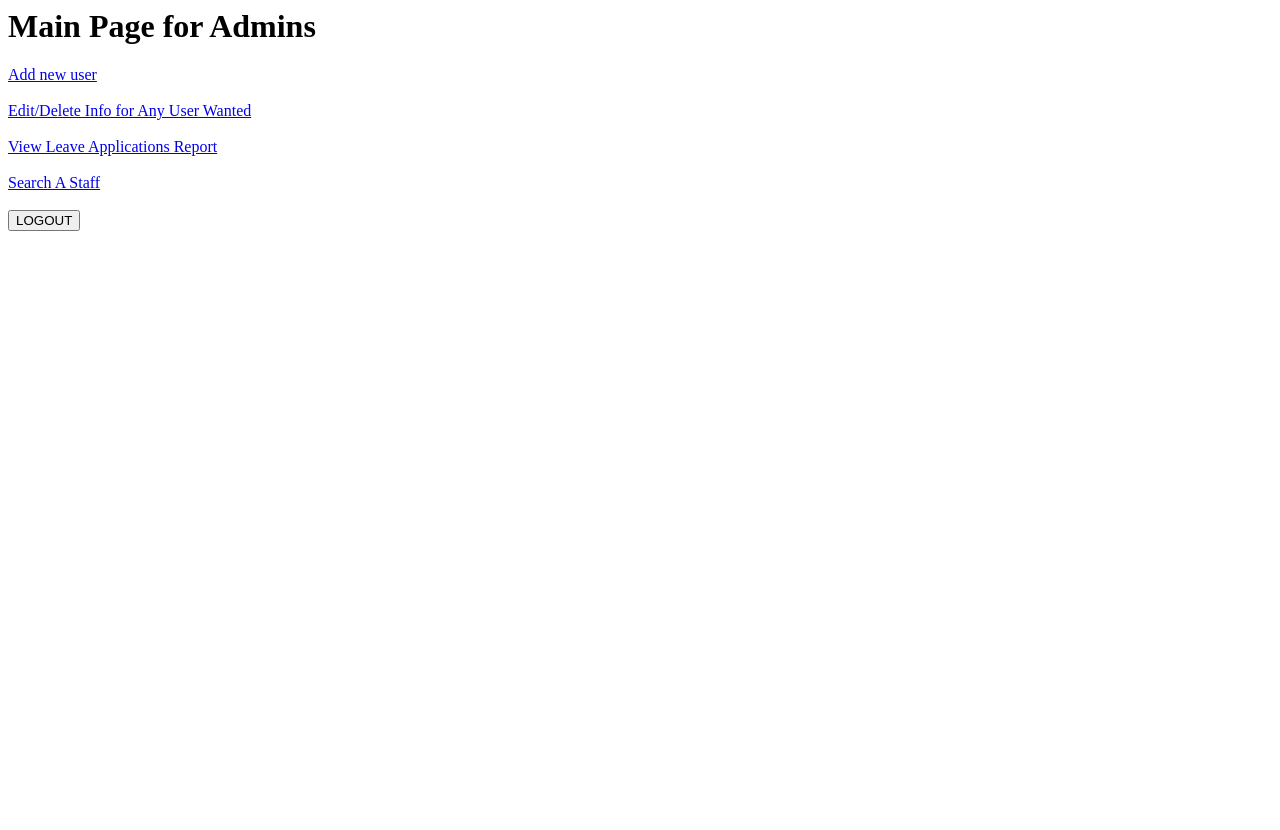
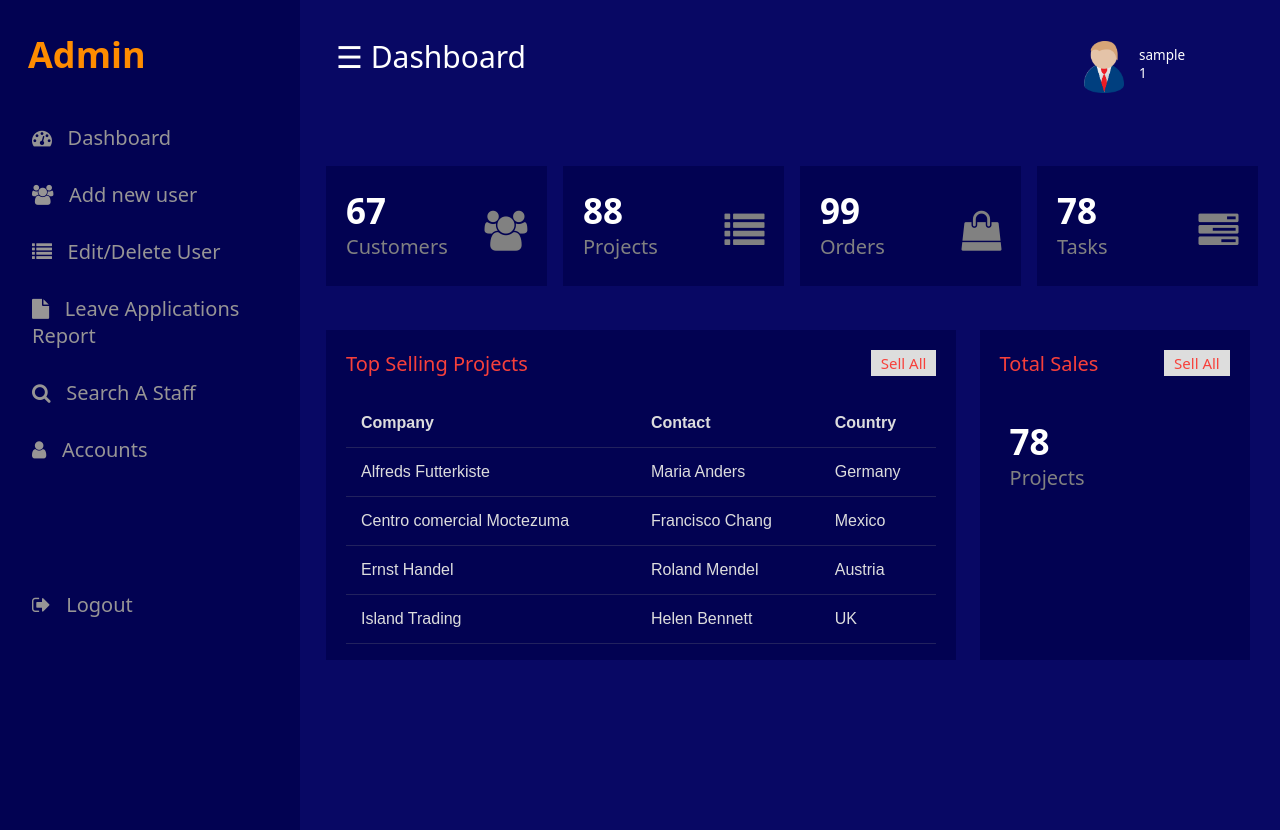
Before and after one commit to IrtisumMusharratRahman/Leave-Application-Management-System, a PHP site: page /check_login.php in a window 1280 px wide. Before the commit the page ends 231 px from the top, so only its background shows below. Run offline with PHP 8.4, Linux system fonts and the light colour scheme; the visitor is signed in with stand-in values (Sample User, id 1).

Commit message:
admin profile

```diff
--- a/admin_main.php
+++ b/admin_main.php
@@ -1,18 +1,137 @@
+
+<!Doctype HTML>
 <html>
-
 <head>
 	<title>Admin Main</title>
+	<link rel="stylesheet" href="./css/admin_main.css" type="text/css"/>
+	<link rel="stylesheet" href="https://cdnjs.cloudflare.com/ajax/libs/font-awesome/4.7.0/css/font-awesome.min.css">
 </head>
 
+
 <body>
-	<h1>Main Page for Admins</h1>
-	<a href="User_form.php">Add new user</a> <br /><br />
-	<a href="view_info.php">Edit/Delete Info for Any User Wanted</a> <br /><br />
-	<a href="report.php">View Leave Applications Report</a> <br /><br />
-	<a href="search_form.php">Search A Staff</a> <br /><br />
 
-	<button onclick="window.location.href='logout.php';"> LOGOUT </button>
+  <div id="mySidenav" class="sidenav">
+  <p class="level">Admin</p>
+  <a href="admin_main.php" class="icon-a"><i class="fa fa-dashboard icons"></i> &nbsp;&nbsp;Dashboard</a>
+  <a href="User_form.php"class="icon-a"><i class="fa fa-users icons"></i> &nbsp;&nbsp;Add new user</a>
+  <a href="view_info.php"class="icon-a"><i class="fa fa-list icons"></i> &nbsp;&nbsp;Edit/Delete User </a>
+  <a href="report.php"class="icon-a"><i class="fa fa-file"></i> &nbsp;&nbsp;Leave Applications Report</a>
+  <a href="search_form.php"class="icon-a"><i class="fa fa-search" ></i> &nbsp;&nbsp;Search A Staff</a>
+  <a href="#"class="icon-a"><i class="fa fa-user icons"></i> &nbsp;&nbsp;Accounts</a>
+  <br>
+  <br>
+  <a href="logout.php"class="icon-a"><i class="fa fa-sign-out"></i> &nbsp;&nbsp;Logout</a>
+   </div>
+      <div id="main">
 
+	    <div class="head">
+		<div class="col-div-6">
+			<span style="font-size:30px;cursor:pointer; color: white;" class="nav"  >&#9776; Dashboard</span>
+			<span style="font-size:30px;cursor:pointer; color: white;" class="nav2"  >&#9776; Dashboard</span>
+	</div>
+
+	<div class="col-div-6">
+	<div class="profile">
+		<img src="./css/images/UserPhoto.png" class="pro-img" />
+		<p><?php echo $_SESSION["USER"] ?>
+		  <br>
+		  <?php echo $_SESSION["id"]   ?>
+		</p>
+	    </div>
+    </div>
+
+	<br>
+	<br>
+	<br>
+	<br>
+
+	<div class="clearfix"></div>
+</div>
+
+	<div class="clearfix"></div>
+	<br/>
+
+	<div class="col-div-3">
+		<div class="box">
+			<p>67<br/><span>Customers</span></p>
+			<i class="fa fa-users box-icon"></i>
+		</div>
+	</div>
+	<div class="col-div-3">
+		<div class="box">
+			<p>88<br/><span>Projects</span></p>
+			<i class="fa fa-list box-icon"></i>
+		</div>
+	</div>
+	<div class="col-div-3">
+		<div class="box">
+			<p>99<br/><span>Orders</span></p>
+			<i class="fa fa-shopping-bag box-icon"></i>
+		</div>
+	</div>
+	<div class="col-div-3">
+		<div class="box">
+			<p>78<br/><span>Tasks</span></p>
+			<i class="fa fa-tasks box-icon"></i>
+		</div>
+	</div>
+	<div class="clearfix"></div>
+	<br/><br/>
+	<div class="col-div-8">
+		<div class="box-8">
+		<div class="content-box">
+			<p>Top Selling Projects <span>Sell All</span></p>
+			<br/>
+			<table>
+  <tr>
+    <th>Company</th>
+    <th>Contact</th>
+    <th>Country</th>
+  </tr>
+  <tr>
+    <td>Alfreds Futterkiste</td>
+    <td>Maria Anders</td>
+    <td>Germany</td>
+  </tr>
+  <tr>
+    <td>Centro comercial Moctezuma</td>
+    <td>Francisco Chang</td>
+    <td>Mexico</td>
+  </tr>
+  <tr>
+    <td>Ernst Handel</td>
+    <td>Roland Mendel</td>
+    <td>Austria</td>
+  </tr>
+  <tr>
+    <td>Island Trading</td>
+    <td>Helen Bennett</td>
+    <td>UK</td>
+  </tr>
+
+
+</table>
+
+</div>
+   </div>
+	   </div>
+	        <div class="col-div-4">
+		      <div class="box-4">
+		           <div class="content-box">
+			           <p>Total Sales <span>Sell All</span></p>
+		           </div>
+				   <div class="col-div-3">
+		            <div class="box">
+			           <p>78<br/><span>Projects</span></p>
+	                  	</div>
+	                </div>
+	            </div>
+
+		    </div>
+       </div>
+	</div>
+
+</div>
 </body>
 
 </html>
--- /dev/null
+++ b/css/admin_main.css
@@ -0,0 +1,161 @@
+body{
+	margin:0px;
+	padding: 0px;
+    background-color:rgb(8, 8, 100);
+	overflow: hidden;
+	font-family: system-ui;
+}
+.clearfix{
+	clear: both;
+}
+.level{
+	margin: 0px;
+	margin-left: 28px;
+    font-weight: bold;
+    color:darkorange;
+    margin-bottom: 30px;
+}
+
+.sidenav {
+  height: 100%;
+  width: 300px;
+  position: fixed;
+  z-index: 1;
+  top: 0;
+  left: 0;
+  background-color: rgb(2, 2, 82);
+  overflow: hidden;
+  transition: 0.5s;
+  padding-top: 30px;
+}
+.sidenav a {
+  padding: 15px 8px 15px 32px;
+  text-decoration: none;
+  font-size: 20px;
+  color: #979595;
+  display: block;
+  transition: 0.3s;
+}
+.sidenav a:hover {
+  color: #f1f1f1;
+  background-color:#1b203d;
+}
+.sidenav{
+  position: absolute;
+  top: 0;
+  right: 25px;
+  font-size: 36px;
+}
+#main {
+  transition: margin-left .5s;
+  padding: 16px;
+  margin-left: 300px;
+}
+.head{
+	padding:20px;
+}
+.col-div-6{
+	width: 50%;
+	float: left;
+}
+.profile{
+	display: inline-block;
+	float: right;
+	width: 160px;
+}
+.pro-img{
+	float: left;
+	width: 40px;
+	margin-top: 5px;
+}
+.profile p{
+	color: white;
+	font-weight: 500;
+	margin-left: 55px;
+	margin-top: 10px;
+	font-size: 13.5px;
+}
+.profile p span{
+	font-weight: 400;
+    font-size: 12px;
+    display: block;
+    color: #8e8b8b;
+}
+.col-div-3{
+	width: 25%;
+	float: left;
+}
+.box{
+	width: 85%;
+	height: 100px;
+	background-color: rgb(2, 2, 82);
+	margin-left: 10px;
+	padding:10px;
+}
+.box p{
+	 font-size: 35px;
+    color: white;
+    font-weight: bold;
+    line-height: 30px;
+    padding-left: 10px;
+    margin-top: 20px;
+    display: inline-block;
+}
+.box p span{
+	font-size: 20px;
+	font-weight: 400;
+	color: #818181;
+}
+.box-icon{
+	font-size: 40px!important;
+    float: right;
+    margin-top: 35px!important;
+    color: #818181;
+    padding-right: 10px;
+}
+.col-div-8{
+	width: 70%;
+	float: left;
+}
+.col-div-4{
+	width: 30%;
+	float: left;
+}
+.content-box{
+	padding: 20px;
+}
+.content-box p{
+	margin: 0px;
+    font-size: 20px;
+    color: #f7403b;
+}
+.content-box p span{
+	float: right;
+    background-color: #ddd;
+    padding: 3px 10px;
+    font-size: 15px;
+}
+.box-8, .box-4{
+	width: 95%;
+	background-color: rgb(2, 2, 82);
+	height: 330px;
+}
+.nav2{
+	display: none;
+}
+
+.box-8{
+	margin-left: 10px;
+}
+table {
+  font-family: arial, sans-serif;
+  border-collapse: collapse;
+  width: 100%;
+
+}
+td, th {
+  text-align: left;
+  padding:15px;
+  color: #ddd;
+  border-bottom: 1px solid #81818140;
+}
```
Also changed, not shown: css/images/UserPhoto.png (added).
